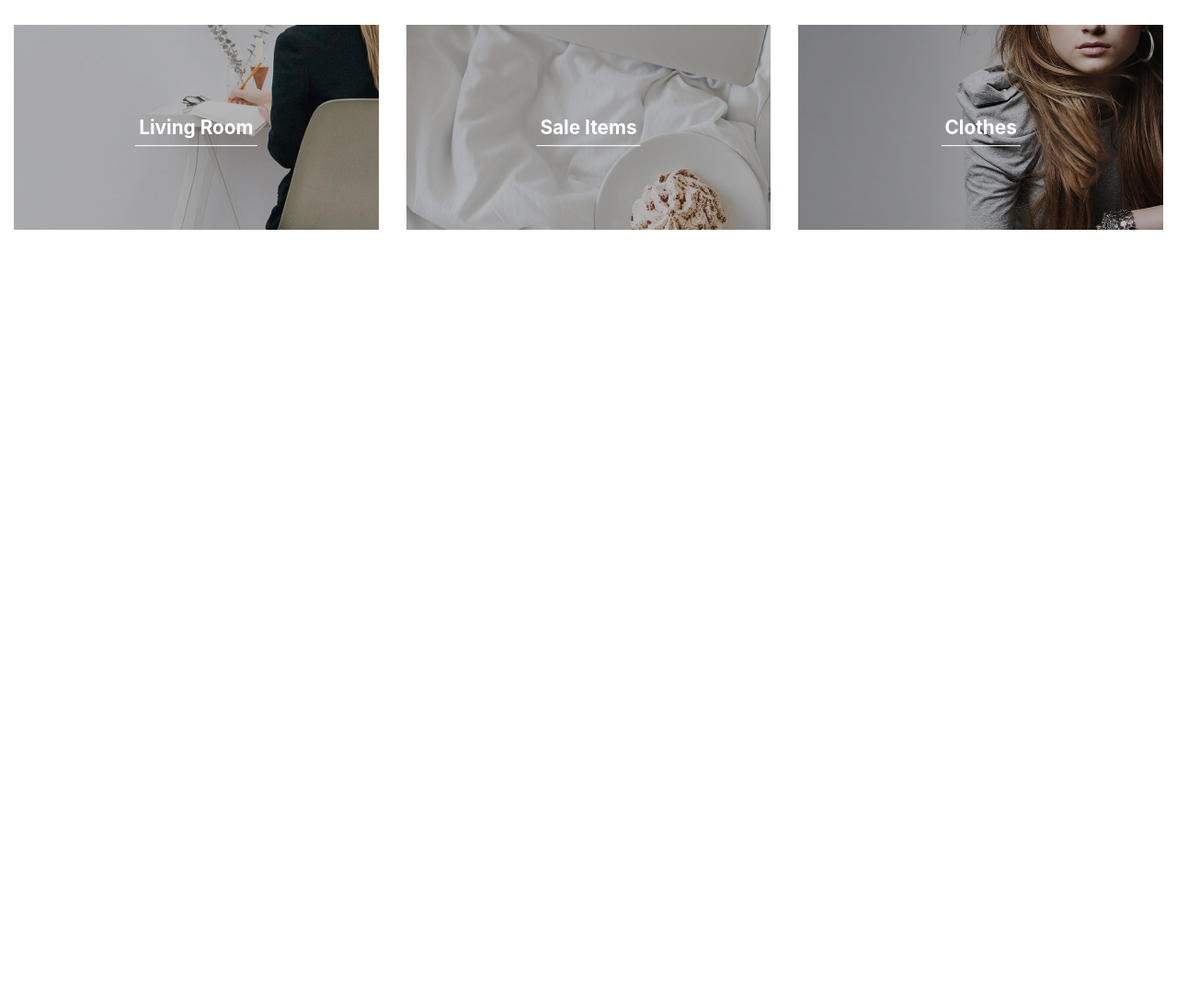
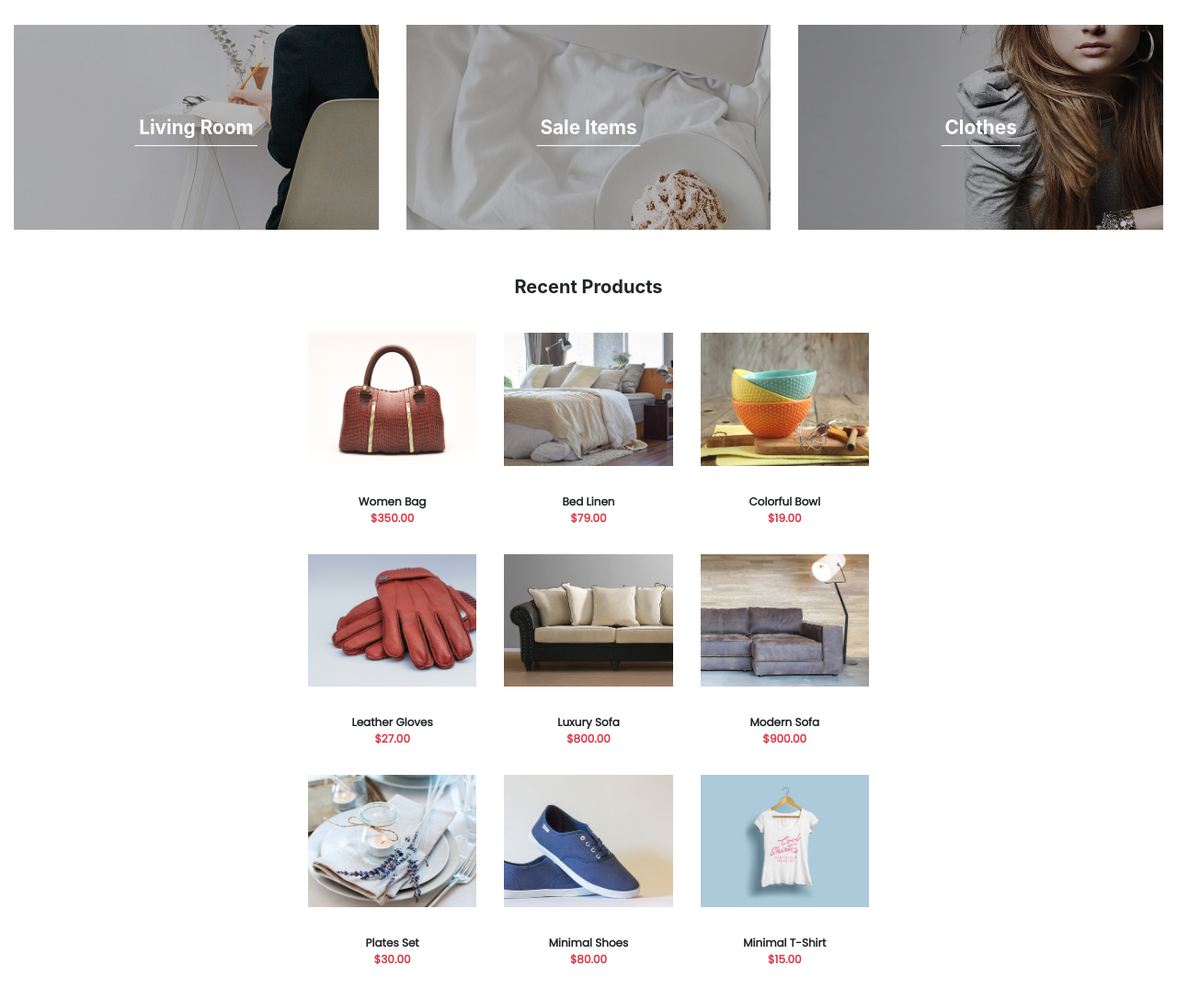
Before and after one commit to itskold/js_project, a website: page index.html in a window 1280 px wide. Shown: the part 664-1752 px from the top of the page at 92% size. Before the commit the page ends 944 px from the top, so only its background shows below. Drawn offline with Linux system fonts and the light colour scheme.

Commit message:
fin de la section products

```diff
--- a/index.html
+++ b/index.html
@@ -28,7 +28,7 @@
     </div>
     <div id="banner">
         <div class="row">
-            <div class="col-lg-4 px-0 offset-3">
+            <div class="col-sm-4 px-0 offset-sm-3">
                 <div class="jumbotron jumbotron-fluid">
                     <p class="lead text-danger">Shop at</p>
                     <h1>emporium.</h1>
@@ -57,6 +57,66 @@
             </div>
         </div>
     </div>
+    <div id="product">
+            <div class="row">
+                <div class="col-sm-6 offset-sm-3">
+                    <h1 class="text-capitalize text-center font-weight-bold">recent products</h1>
+                    <div class="row">
+                        <div class="col-sm-4">
+                            <img src="./public/images/products_mini/product-bag.jpg" alt="">
+                            <p>women bag</p>
+                            <p class="text-danger">$350.00</p>
+                        </div>
+                        <div class="col-sm-4">
+                            <img src="./public/images/products_mini/product-bed.jpg" alt="">
+                            <p>bed linen</p>
+                            <p class="text-danger">$79.00</p>
+                        </div>
+                        <div class="col-sm-4">
+                            <img src="./public/images/products_mini/product-cups.jpg" alt="">
+                            <p>colorful bowl</p>
+                            <p class="text-danger">$19.00</p>
+                        </div>
+                        <div class="col-sm-4">
+                            <img src="./public/images/products_mini/product-gloves.jpg" alt="">
+                            <p>leather gloves</p>
+                            <p class="text-danger">$27.00</p>
+                        </div>
+                        <div class="col-sm-4">
+                            <img src="./public/images/products_mini/product-luxry-sofa.jpg" alt="">
+                            <p>luxury sofa</p>
+                            <p class="text-danger">$800.00</p>
+                        </div>
+                        <div class="col-sm-4">
+                            <img src="./public/images/products_mini/product-modern-sofa.jpg" alt="">
+                            <p>modern sofa</p>
+                            <p class="text-danger">$900.00</p>
+                        </div>
+                        <div class="col-sm-4">
+                            <img src="./public/images/products_mini/product-plates.jpg" alt="">
+                            <p>plates set</p>
+                            <p class="text-danger">$30.00</p>
+                        </div>
+                        <div class="col-sm-4">
+                            <img src="./public/images/products_mini/product-shoes.jpg" alt="">
+                            <p>minimal shoes</p>
+                            <p class="text-danger">$80.00</p>
+                        </div>
+                        <div class="col-sm-4">
+                            <img src="./public/images/products_mini/product-tshitr.jpg" alt="">
+                            <p>minimal t-shirt</p>
+                            <p class="text-danger">$15.00</p>
+                        </div>
+                    </div>
+                </div>
+            </div>
+    </div>
+    <div id="parallax">
+        <div class="parallax">
+            <h1></h1>
+            <a href="" class="badge badge-danger"></a>
+        </div>
+    </div>
 
 
 
--- a/src/sass/_banner.sass
+++ b/src/sass/_banner.sass
@@ -3,7 +3,7 @@
     background-color: #F3F3F3
     .row
         background-color: #F3F3F3
-        .col-lg-4
+        .col-sm-4
             .jumbotron
                 background-color: #F3F3F3
                 .lead
--- /dev/null
+++ b/src/sass/_products.sass
@@ -0,0 +1,20 @@
+#product
+    margin: 50px 15px
+    .row
+        .col-sm-6
+            h1
+                font-size: 20px
+            .row
+                .col-sm-4
+                    img
+                        max-width: 100%
+                        height: auto
+                        padding-bottom: 30px
+                        padding-top: 30px
+                    p
+                        font-family: 'Poppins', sans-serif
+                        font-size: 12px
+                        text-transform: capitalize
+                        margin-bottom: 0px
+                        text-align: center
+                        font-weight: bold
--- a/src/sass/style.sass
+++ b/src/sass/style.sass
@@ -5,7 +5,12 @@
 @import '../../node_modules/@fortawesome/fontawesome-free/scss/regular.scss'
 @import '../../node_modules/@fortawesome/fontawesome-free/scss/solid.scss'
 @import '../../node_modules/@fortawesome/fontawesome-free/scss/v4-shims.scss'
+// LES FONTS
+@import url('https://fonts.googleapis.com/css?family=Poppins')
 // IMPORTS SECTION DU SITE
 @import '../sass/_navbar.sass' // NavBar
 @import '../sass/_banner.sass' // Banner
 @import '../sass/_catalog.sass' // Catalog
+@import '../sass/_products.sass' // Products
+// LES VARIABLE
+$poppins: 'Poppins', sans-serif
```
Also changed, not shown: public/css/style.css, 1 other file.
